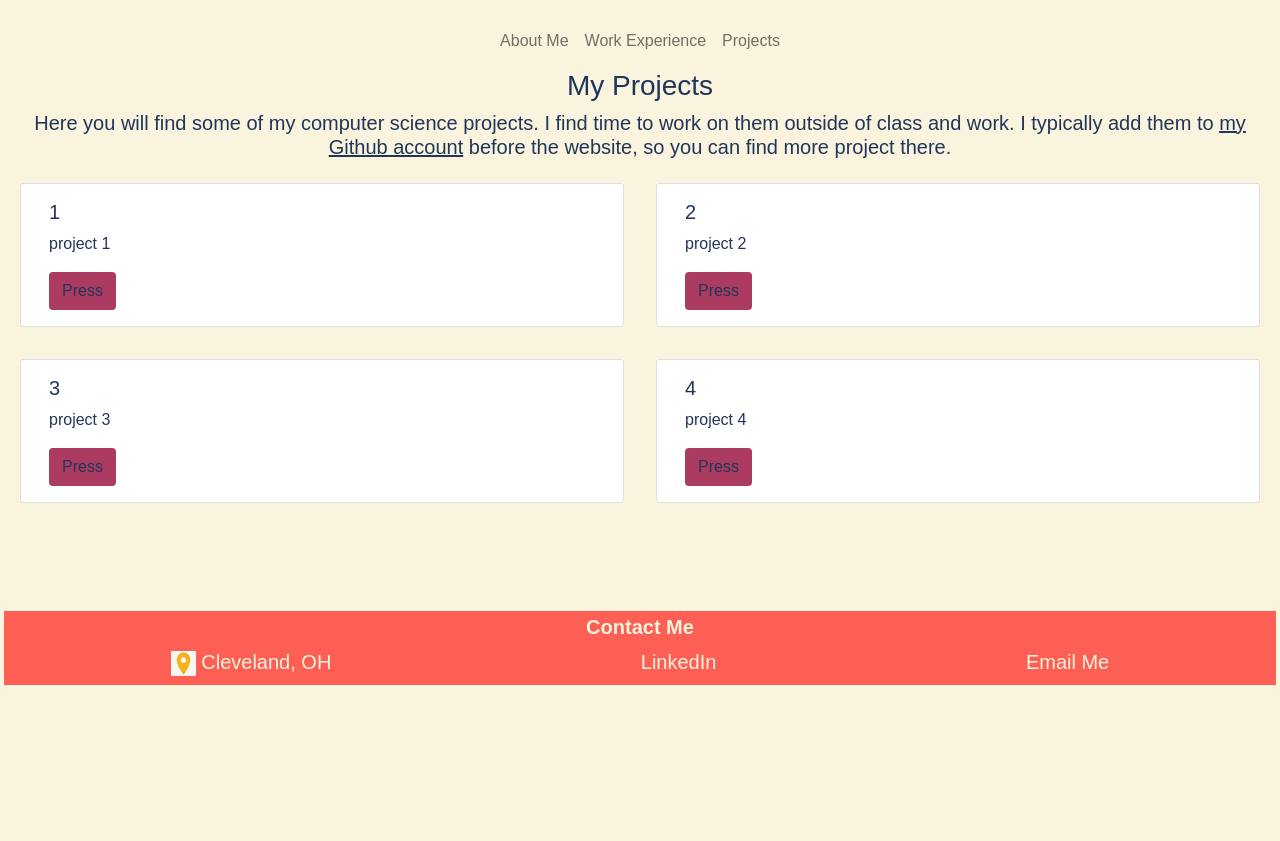
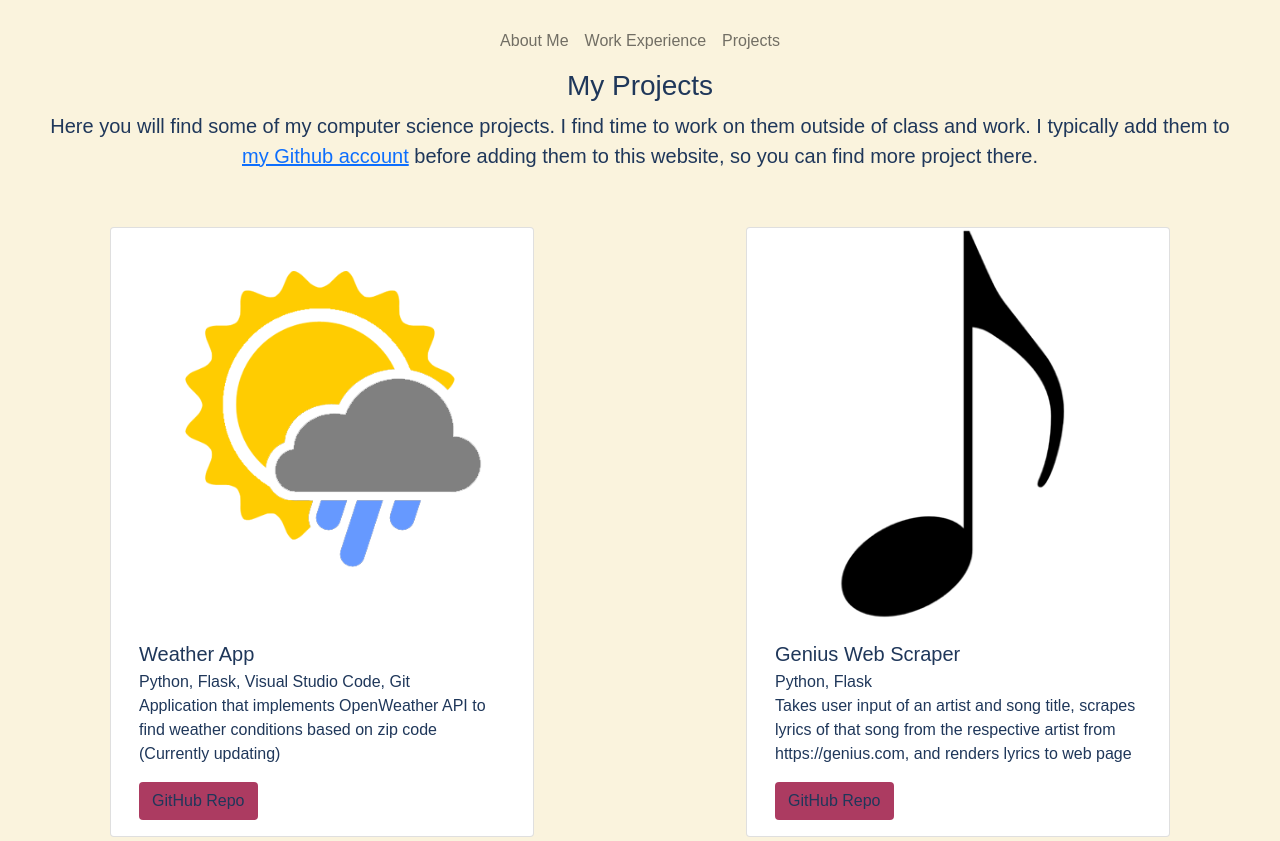
Before and after one commit to sierrataylor/sierrataylor.github.io, a plain HTML site: page projects.html in a window 1280 px wide. Shown: the part 111-952 px from the top of the page. Before the commit the page ends 800 px from the top, so only its background shows below. Drawn offline with nearby package versions, Linux system fonts and the light colour scheme.

Commit message:
Added new images and completed projects page

```diff
--- a/css/styles.css
+++ b/css/styles.css
@@ -15,16 +15,14 @@ h1{
 footer{
    background-color: #FE5F55;
    color: #FAF3DD;
-}
-footer, .work-experience{
    font-size: 20px;
 }
-footer ul{
+ul{
     list-style-type: none;
 }
 li img{
-    width: 25px;
-    height: 25px;
+    width: 30px;
+    height: 40px;
 }
 li a{
     text-decoration: none;
@@ -41,6 +39,7 @@ a:hover{
     background-color: #AC3B61;
     color:#1F375A;
 }
-.project-card{
+.project-cards{
     width: 18rem;
+    height: 18rem;
 }
--- a/projects.html
+++ b/projects.html
@@ -13,7 +13,7 @@
     <link rel="stylesheet" href="./css/styles.css" />
     <title>Sierra Taylor | Projects</title>
   </head>
-  <body>
+  <body class="d-flex flex-column min-vh-100">
     <div class="mx-1 my-1 p-1 text-center">
       <h1>Sierra Taylor</h1>
     </div>
@@ -37,51 +37,61 @@
 
 
 
-    <div class="mx-3 px-2 text-center">
-      <h3>My Projects</h3>
-      <h5>Here you will find some of my computer science projects.
+    <div class=" text-center">
+      <h3 class="mx-3 px-2">My Projects</h3>
+      <p class="mx-4 px-3 lead">Here you will find some of my computer science projects.
         I find time to work
         on them outside of class and work.
         I typically add them to <a href="#">my Github account</a>
-        before the website, so you
+        before adding them to this website, so you
         can find more project there.
-      </h5>
+      </p>
     </div>
 
-    <div class="mx-3 justify-content-sm-around ">
-      <div class="row">
-        <div class="project-card card col-md m-3">
-          <img  class="card-img-top" src="" alt="">
-          <div class="card-body">
-            <h5 class="card-title">1</h5>
-            <p class="card-text">project 1</p>
-            <a href="#" class="btn project-btn">Press</a>
+    <div class="mx-3">
+      <div class="row justify-content-sm-around py-4">
+        <div class="card col-sm-4 m-3">
+          <img  class="card-img-top" src="./img/weather-icon.png" alt="weather-icon">
+          <div class="card-body float-sm-left">
+            <h5 class="card-title">Weather App</h5>
+            <p class="card-subtitle">Python, Flask, Visual Studio Code, Git</p>
+            <p class="card-text">Application that implements OpenWeather API to find
+              weather conditions based on zip code (Currently updating)</p>
+            <a href="https://github.com/sierrataylor/weather-app" class="btn project-btn">GitHub Repo</a>
           </div>
         </div>
-        <div class="project-card card col-md m-3">
-          <img class="card-img-top" src="" alt="">
+        <div class="card col-sm-4 m-3">
+          <img class="card-img-top" src="./img/music-note-icon.png" alt="music-note-icon">
           <div class="card-body">
-            <h5 class="card-title">2</h5>
-            <p class="card-text">project 2</p>
-            <a href="#" class="btn project-btn">Press</a>
+            <h5 class="card-title">Genius Web Scraper</h5>
+            <p class="card-subtitle">Python, Flask</p>
+            <p class="card-text">Takes user input of an artist and song title, scrapes
+              lyrics of that song from the respective artist from https://genius.com, and renders
+              lyrics to web page</p>
+            <a href="https://github.com/sierrataylor/genius-scraper" class="btn project-btn">GitHub Repo</a>
           </div>
         </div>
       </div>
-      <div class="row">
-        <div class="project-card card col-md m-3">
-          <img class="card-img-top" src="" alt="">
+      <div class="row justify-content-sm-around py-4">
+        <div class="card col-sm-4 m-3">
+          <img class="card-img-top" src="./img/book-icon.png" alt="book-icon">
           <div class="card-body">
-            <h5 class="card-title">3</h5>
-            <p class="card-text">project 3</p>
-            <a href="#" class="btn project-btn">Press</a>
+            <h5 class="card-title">Library Database</h5>
+            <p class="card-subtitle">SQL, Jupyter Notebooks</p>
+            <p class="card-text">An SQL database made to resemble a library database,
+              tracking books, availability, and visitors (Group class project)</p>
+            <a href="https://github.com/sierrataylor/library-database" class="btn project-btn">GitHub Repo</a>
           </div>
         </div>
-        <div class="project-card card col-md m-3">
-          <img class="card-img-top" src="" alt="">
+        <div class="card col-sm-4 m-3">
+          <img class="card-img-top" src="./img/student-icon.png" alt="student-icon">
           <div class="card-body">
-            <h5 class="card-title">4</h5>
-            <p class="card-text">project 4</p>
-            <a href="#" class="btn project-btn">Press</a>
+            <h5 class="card-title">Course Registration System</h5>
+            <p class="card-subtitle">Java, Eclipse IDE</p>
+            <p class="card-text">Project designed to replicate a course registration system
+              by creating instances of a Student class and enrolls each Student
+              object into an instance of a Course class based on course availability</p>
+            <a href="https://github.com/sierrataylor/JavaCourseRegistration" class="btn project-btn">GitHub Repo</a>
           </div>
         </div>
       </div>
@@ -89,7 +99,7 @@
 
     </div>
 
-    <footer class="fixed-bottom mb-1 mx-1">
+    <footer class="align-items-end mt-auto mb-1 mx-1 pb-1">
       <h5 class="text-center fw-bold mt-1">Contact Me</h5>
       <ul
         class="
@@ -100,7 +110,7 @@
         "
       >
         <li>
-          <img src="./img/location-symbol.png" alt="location-symbol" />
+          <img src="./img/location-icon.png" alt="location-symbol" />
           Cleveland, OH
         </li>
         <li>
```
Also changed, not shown: about.html (+13 -11 lines), experience.html (+8 -7 lines), img/book-icon.png (added), img/location-icon.png (added), img/location-symbol.png (deleted), img/music-note-icon.png (added), img/student-icon.png (added), img/weather-icon.png (added).
